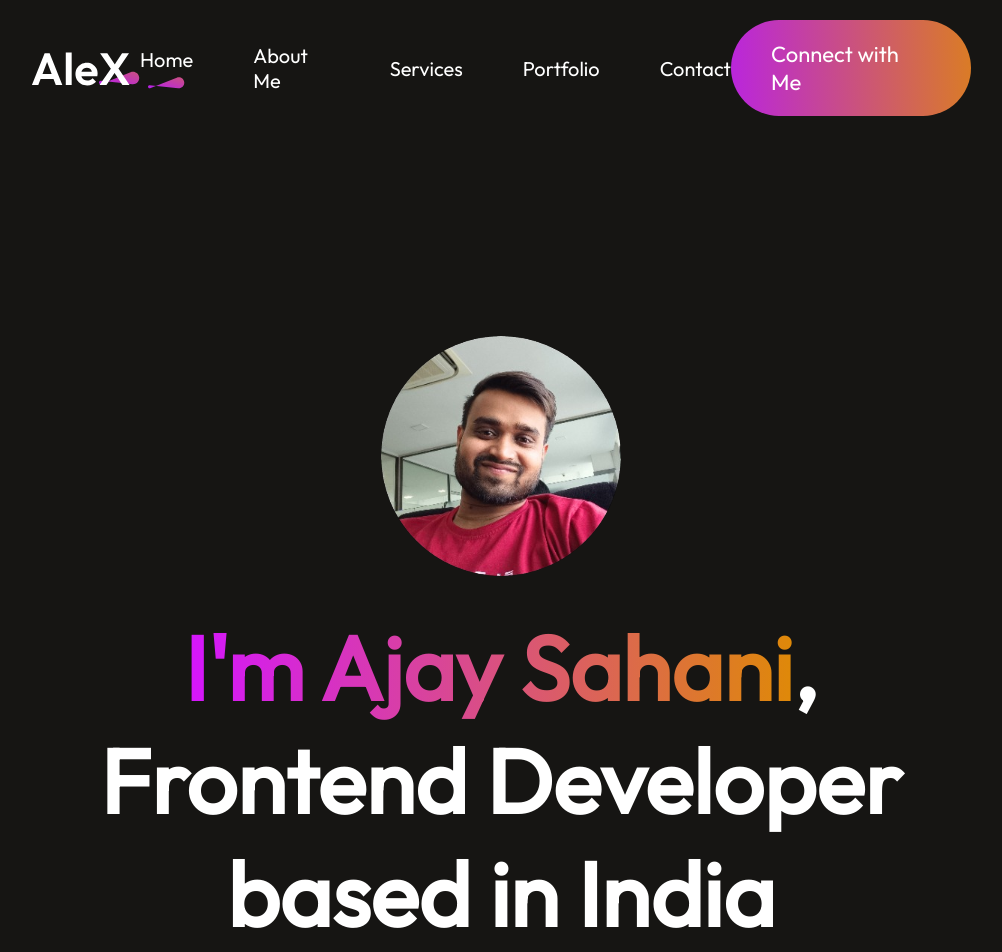
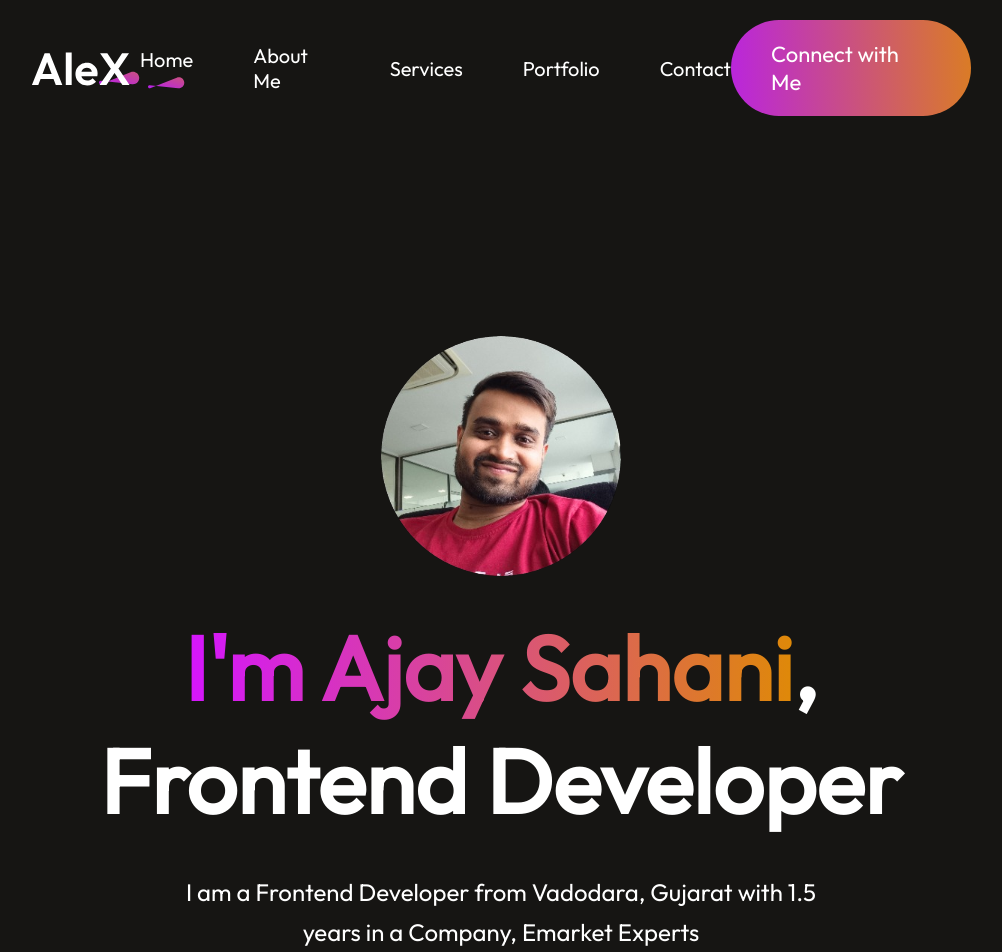
Before and after one commit to sajay3159/My-Portfolio, a React (Create React App) app: page / in a window 1280 px wide. Shown: the top 952 px of the page, without its empty margins (139-1141 px from the left). Built offline with nearby package versions, Linux system fonts and the light colour scheme.

Commit message:
Update Home.jsx

```diff
--- a/src/Components/Home/Home.jsx
+++ b/src/Components/Home/Home.jsx
@@ -7,7 +7,7 @@ const Home = () => {
     return (
         <div id="home" className='home'>
             <img src={profile_img} alt="Profile" />
-            <h1><span>I'm Ajay Sahani</span>, Frontend Developer based in India</h1>
+            <h1><span>I'm Ajay Sahani</span>, Frontend Developer </h1>
             <p>I am a Frontend Developer from Vadodara, Gujarat with 1.5 years in a Company, Emarket Experts</p>
             <div className="home-action">
                 <div className="home-connect"><AnchorLink className='anchor-link' offset={50} href='#contact'>Connect with me</AnchorLink></div>
```
